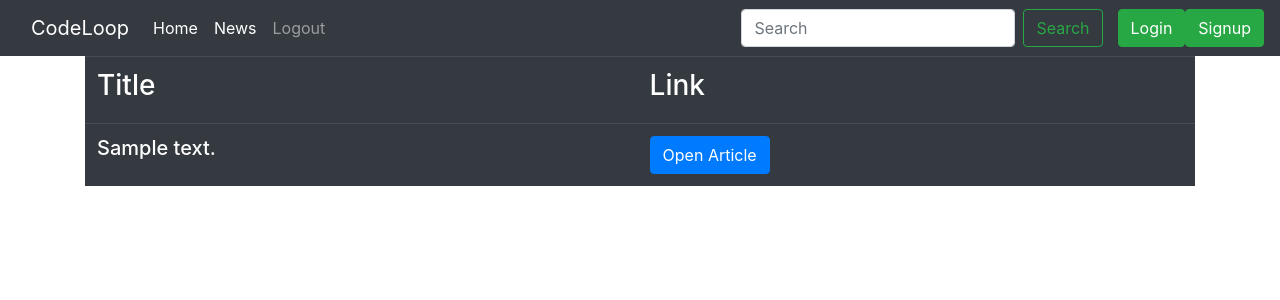
After one commit to RagulNivash/Trending_News, a Flask app: template Loginpage/templates/news.html in a window 1280 px wide. The commit adds this page. Shown: the top 300 px of the page. Run offline with Flask 2, Linux system fonts and the light colour scheme; the template is opened without the code that fills it: most values are stand-ins (such as "Sample title", 1, 10 or a date in 2020); some libraries are stand-ins or nearby versions.

Commit message:
Add files via upload

```diff
--- a/Loginpage/app.py
+++ b/Loginpage/app.py
@@ -4,7 +4,7 @@ from flask_sqlalchemy import SQLAlchemy
 from werkzeug.security import check_password_hash, generate_password_hash
 from flask_login import LoginManager, UserMixin
 from flask_login import login_user, logout_user, current_user, login_required
-
+from news import *
 
 #create the object of Flask
 app  = Flask(__name__)
@@ -115,6 +115,16 @@ def register():
     return render_template('registration.html', form=form)
 
 
+#news
+
+@app.route('/news/')
+def news():
+    # modify here
+    news_list=fetch_top_news()#fetchcategorynews(cat)
+    return render_template('news.html', newslist = news_list)
+
+
+
 
 
 #run flask app
--- a/Loginpage/templates/base.html
+++ b/Loginpage/templates/base.html
@@ -25,10 +25,10 @@
       <li class="nav-item active">
         <a class="nav-link" href="{{url_for('index')}}">Home <span class="sr-only">(current)</span></a>
       </li>
-
-
-
-         <li class="nav-item">
+      <li class="nav-item active">
+        <a class="nav-link" href="/news">News </a>
+      </li>
+      <li class="nav-item">
         <a class="nav-link" href="{{url_for('logout')}}">Logout</a>
       </li>
 
@@ -43,7 +43,7 @@
   </div>
 
     <a href="{{url_for('Login')}}"><button class="btn btn-success navbar-btn">Login</button> </a>
-     <a href="{{url_for('register')}}"><button class="btn btn-success navbar-btn">Signup</button> </a>
+    <a href="{{url_for('register')}}"><button class="btn btn-success navbar-btn">Signup</button> </a>
 </nav>
 
 
--- /dev/null
+++ b/Loginpage/templates/news.html
@@ -0,0 +1,44 @@
+{% extends 'base.html' %}
+
+
+{% block title %} Home {% endblock %}
+
+
+
+{% block body %}
+ <!--from here  -->
+<div class="container">
+    <div class="row">
+        <div class="col md-12">
+                <table class="table table-hover table-dark">
+
+                    <tr>
+
+                        <th><h3>Title</h3></th>
+                        <th><h3>Link</h3></th>
+
+                    </tr>
+
+
+                   {% for news in newslist %}
+                    <tr>
+                        <td><h5>{{news.title.text}}</h5></td>
+                        <td><a href="{{news.link.text}}" class="btn btn-primary">Open Article</a></td>
+
+                    </tr>
+
+
+                   {% endfor %}
+
+
+                </table>
+
+
+            </div>
+        </div>
+    </div>
+
+</div>
+<!-- till here -->
+
+{% endblock %}
```
Also changed, not shown: Loginpage/news.py (added, +40 -0 lines), Loginpage/templates/index.html (+1 -8 lines).
